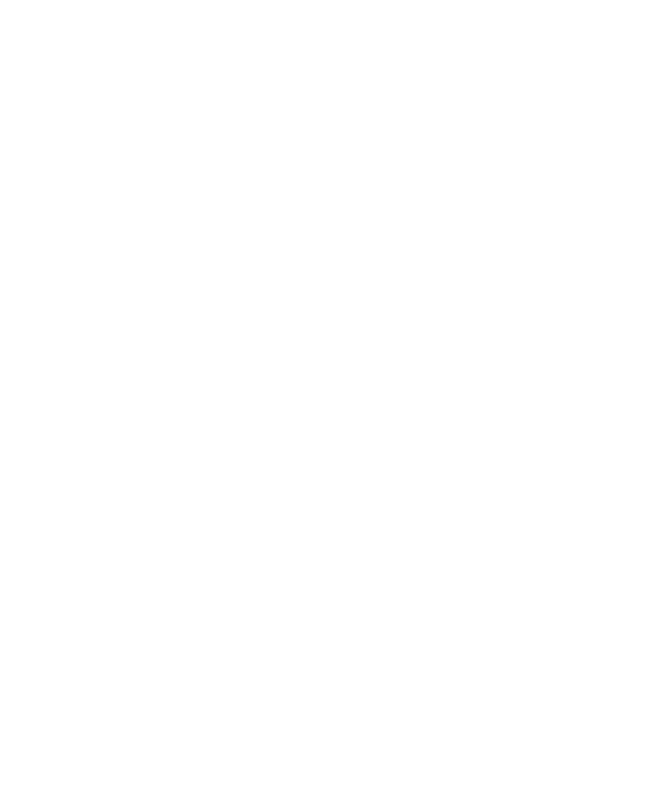
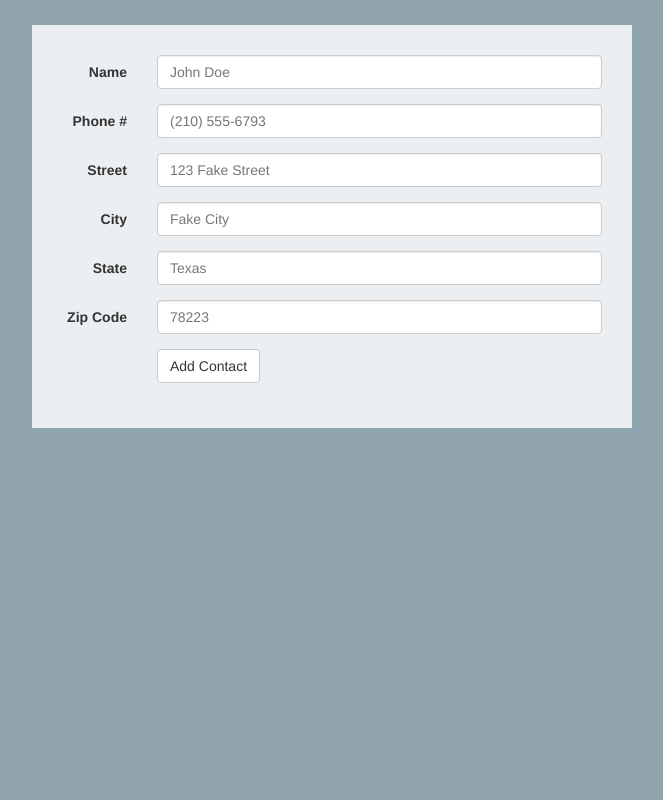
Before and after one commit to louishawkins/addressbook, a PHP site: page /add_address.php in a window 1280 px wide. Before the commit the part shown is empty. Shown: the whole page, without its empty margins (308-971 px from the left). Run offline with PHP 8.4, Linux system fonts and the light colour scheme; some libraries are stand-ins or nearby versions.

Commit message:
add person form

```diff
--- a/public/add_address.php
+++ b/public/add_address.php
@@ -0,0 +1,62 @@
+<?php require_once 'includes/model.class.php' ?>
+<!DOCTYPE html>
+<html>
+<head>
+	<title>Address Book</title>
+	<link rel="stylesheet" type="text/css" href="css/bootstrap.min.css">
+	<link rel="stylesheet" type="text/css" href="css/custom.css">
+	<script type="text/javascript" src="js/jquery.min.js"></script>
+	<script type="text/javascript" src="js/bootstrap.min.js"></script>
+</head>
+<body>
+<div class="container">
+	<div class="row" id="form_row">
+		<div class="container" id="add_address_form_container">
+			<form class="form-horizontal" role="form" method="POST" action="/add_address.php" id="add_address_form">
+			  <div class="form-group">
+			    <label for="name" class="col-sm-2 control-label">Name</label>
+			    <div class="col-sm-10">
+			      <input type="text" class="form-control" id="name" placeholder="John Doe">
+			    </div>
+			  </div>
+			  <div class="form-group">
+			    <label for="phone" class="col-sm-2 control-label">Phone #</label>
+			    <div class="col-sm-10">
+			      <input type="text" class="form-control" id="phone" placeholder="(210) 555-6793">
+			    </div>
+			  </div>
+			  <div class="form-group">
+			    <label for="street" class="col-sm-2 control-label">Street</label>
+			    <div class="col-sm-10">
+			      <input type="text" class="form-control" id="street" placeholder="123 Fake Street">
+			    </div>
+			  </div>
+			   <div class="form-group">
+			    <label for="city" class="col-sm-2 control-label">City</label>
+			    <div class="col-sm-10">
+			      <input type="text" class="form-control" id="city" placeholder="Fake City">
+			    </div>
+			  </div>
+			  <div class="form-group">
+			    <label for="state" class="col-sm-2 control-label">State</label>
+			    <div class="col-sm-10">
+			      <input type="text" class="form-control" id="state" placeholder="Texas">
+			    </div>
+			  </div>
+			  <div class="form-group">
+			    <label for="zip" class="col-sm-2 control-label">Zip Code</label>
+			    <div class="col-sm-10">
+			      <input type="text" class="form-control" id="zip" placeholder="78223">
+			    </div>
+			  </div>
+			  <div class="form-group">
+			    <div class="col-sm-offset-2 col-sm-10">
+			      <button type="submit" class="btn btn-default">Add Contact</button>
+			    </div>
+			  </div>
+			</form>
+		</div> <!-- add address form container -->
+	</div> <!-- form row div -->
+</div> <!-- body container -->
+</body>
+</html>
--- a/public/css/custom.css
+++ b/public/css/custom.css
@@ -0,0 +1,15 @@
+body {
+	background-color: #90A4AE;
+}
+
+#add_address_form_container {
+	margin: 5px auto;
+	padding: 30px;
+	height: 100%;
+	width: 600px;
+	background-color: #ECEFF1;
+}
+
+#form_row {
+	margin-top: 20px;
+}
--- a/public/index.php
+++ b/public/index.php
@@ -16,7 +16,7 @@
 	<div class="row" id="header">
 		<div class="container">
 			<h1>Address Book Application</h1>
-			<p><a href="#addperson">Add Person</a></p>
+			<p><a href="add_address.php">Add Person</a></p>
 		</div> <!-- header row container -->
 	</div> <!-- header row div -->
 
```
